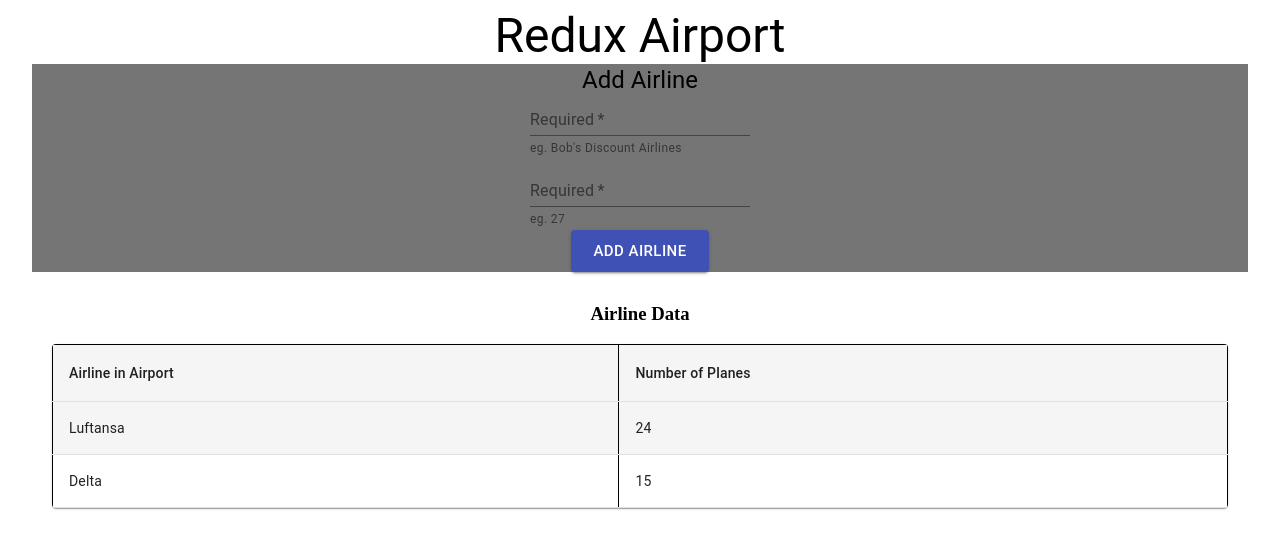
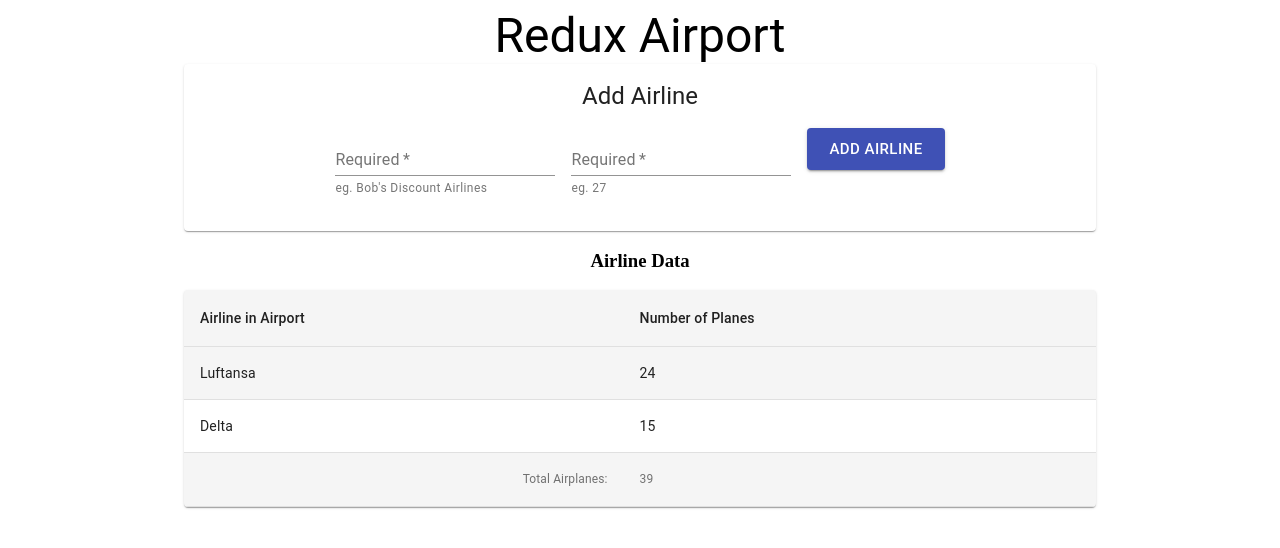
Before and after one commit to KxcCarter/redux-airport, a React (Create React App) app: page / in a window 1280 px wide. Shown: the top 548 px of the page. Built offline with nearby package versions, Linux system fonts and the light colour scheme.

Commit message:
Adds a 'Total Airplanes' row which displays the total number of all airplanes in airport.

```diff
--- a/src/components/AirlineList/AirlineList.js
+++ b/src/components/AirlineList/AirlineList.js
@@ -10,6 +10,7 @@ import {
   TableCell,
   Paper,
   TableBody,
+  TableFooter,
 } from '@material-ui/core';
 
 const StyledTableRow = withStyles((theme) => ({
@@ -31,6 +32,11 @@ class AirlineList extends Component {
       );
     });
 
+    let totalPlanes = 0;
+    this.props.store.airlineList.forEach((item) => {
+      return (totalPlanes += parseInt(item.numberOfPlanes));
+    });
+
     return (
       <div className="wrapper">
         <h3>Airline Data</h3>
@@ -44,6 +50,12 @@ class AirlineList extends Component {
                 </StyledTableRow>
               </TableHead>
               <TableBody>{airport}</TableBody>
+              <TableFooter>
+                <StyledTableRow>
+                  <TableCell align="right">Total Airplanes:</TableCell>
+                  <TableCell align="left">{totalPlanes}</TableCell>
+                </StyledTableRow>
+              </TableFooter>
             </Table>
           </TableContainer>
         </Box>
--- a/src/components/App/App.js
+++ b/src/components/App/App.js
@@ -11,7 +11,7 @@ import Container from '@material-ui/core/Container';
 class App extends Component {
   render() {
     return (
-      <Container>
+      <Container maxWidth="md">
         <div>
           <Typography variant="h3">Redux Airport</Typography>
           <FormAddAirline />
--- a/src/components/FormAddAirline/FormAddAirline.js
+++ b/src/components/FormAddAirline/FormAddAirline.js
@@ -5,7 +5,7 @@ import { connect } from 'react-redux';
 // import CssBaseline from '@material-ui/core/CssBaseline';
 import Typography from '@material-ui/core/Typography';
 import Box from '@material-ui/core/Box';
-import { Button, TextField, Grid } from '@material-ui/core';
+import { Button, TextField, Grid, Paper } from '@material-ui/core';
 
 class FormAddAirline extends Component {
   // Local state set up to temporarily store value from input.
@@ -36,10 +36,14 @@ class FormAddAirline extends Component {
   };
   render() {
     return (
-      <Box bgcolor="text.secondary">
+      <div>
+        <Paper>
+          <Box p={2}>
             <Typography variant="h5">Add Airline</Typography>
+          </Box>
+          <Box pb={4}>
+            <form onSubmit={this.clickAddAirline}>
               <Grid container justify="center" spacing={2}>
-          <form onSubmit={this.clickAddAirline}>
                 <Grid item>
                   <TextField
                     required
@@ -65,9 +69,11 @@ class FormAddAirline extends Component {
                     Add Airline
                   </Button>
                 </Grid>
+              </Grid>
             </form>
-        </Grid>
           </Box>
+        </Paper>
+      </div>
     );
   }
 }
--- a/src/index.css
+++ b/src/index.css
@@ -1,18 +1,3 @@
-table {
-  border-collapse: collapse;
-  margin: auto;
-}
-
-.wrapper {
-  padding: 20px;
-}
-
 body {
   text-align: center;
 }
-
-table,
-th,
-td {
-  border: 1px solid black;
-}
```
Lines whose indentation alone changed are shown as unchanged.
